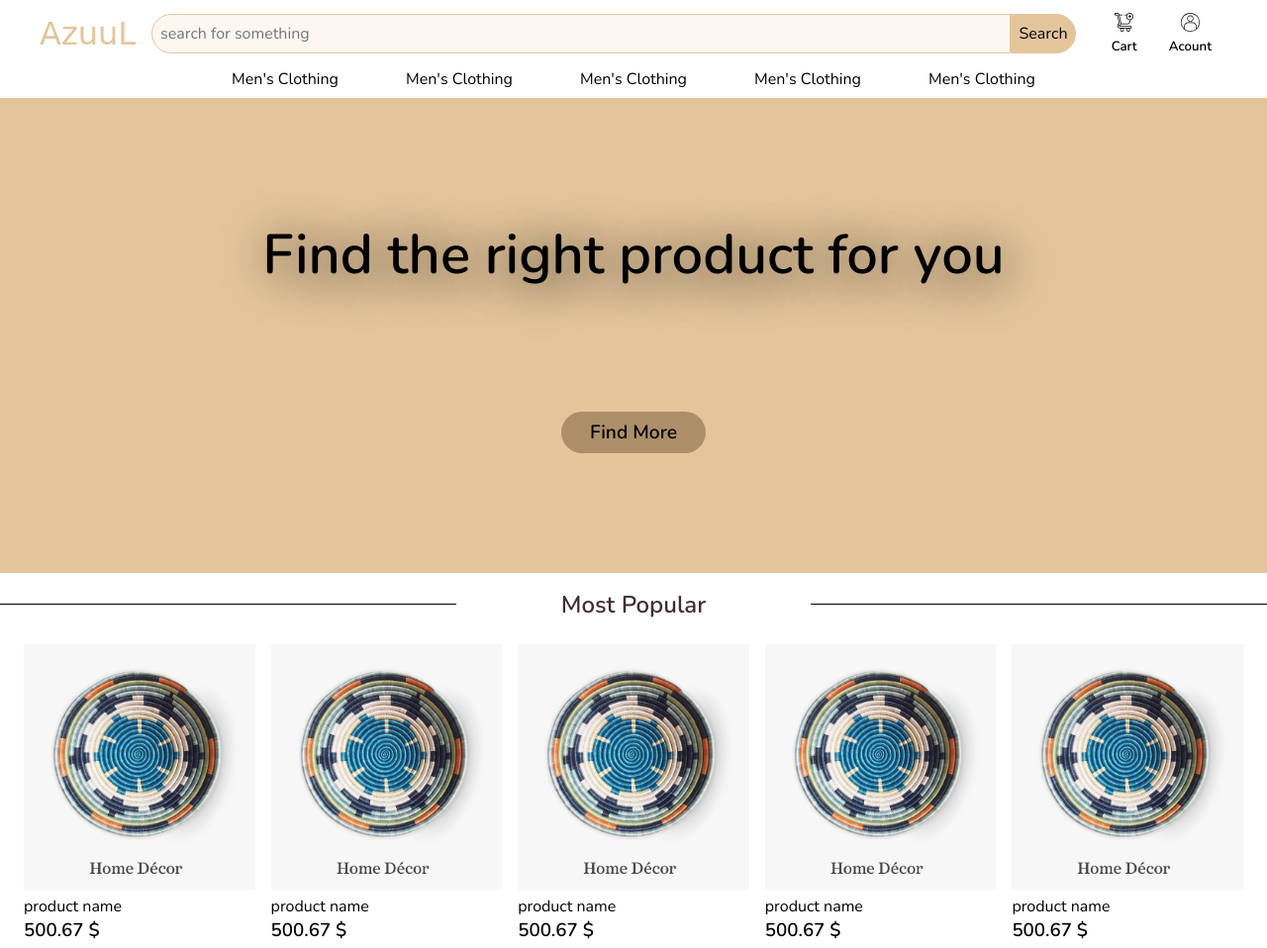
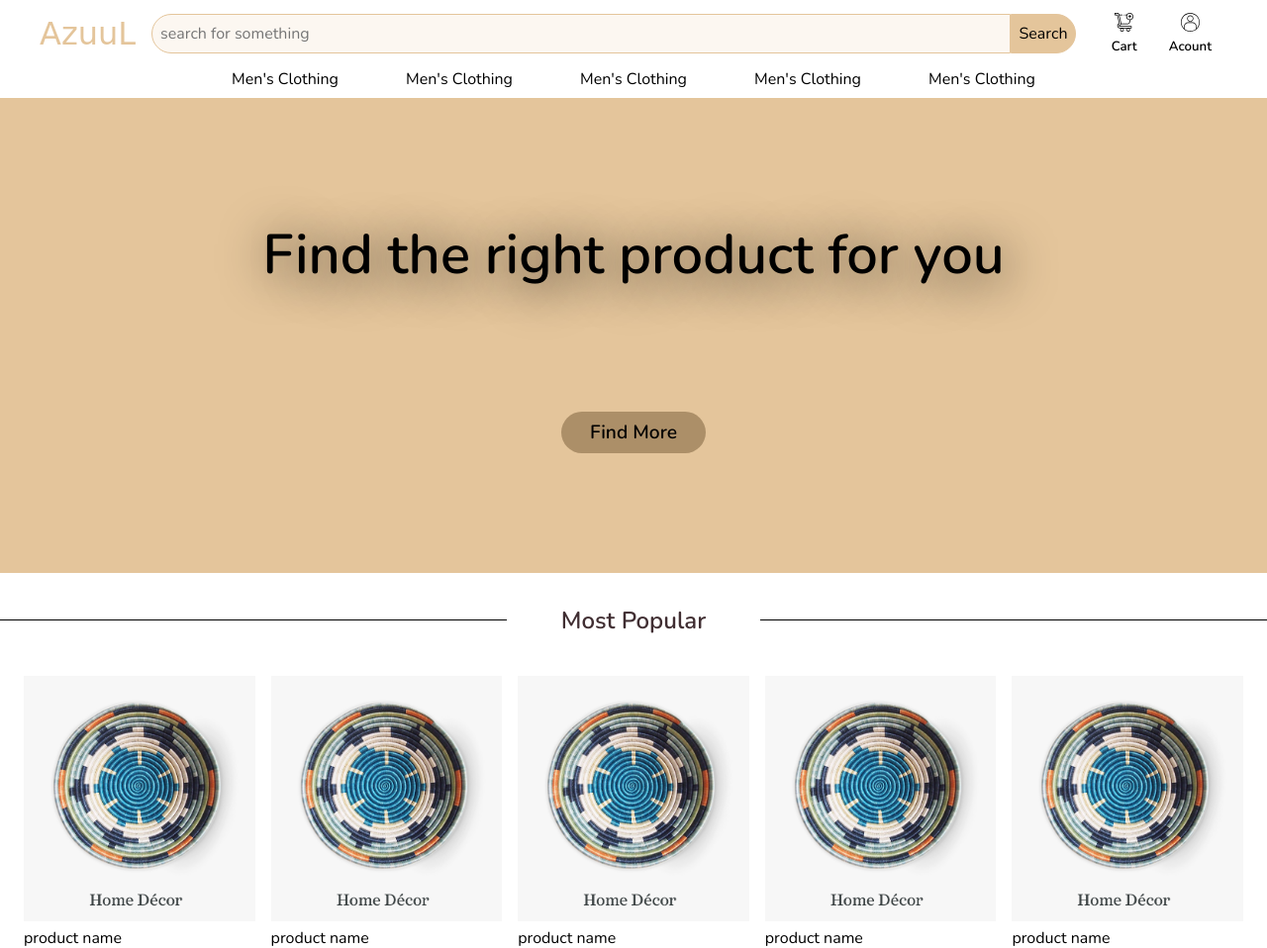
Before and after one commit to M-Kouache/PFE-Ecommerce-Project, a PHP site: page / in a window 1280 px wide. Shown: the top 958 px of the page at 99% size. Run offline with PHP 8.4, Linux system fonts and the light colour scheme; some web fonts are replaced.

Commit message:
adjsut size of product section's header

```diff
--- a/StyleSheet/media.css
+++ b/StyleSheet/media.css
@@ -47,9 +47,8 @@
   }
 
   .product-container-header h1 {
-    width: 20%;
+    width: fit-content;
     font-size: 1.5rem;
-    margin: 0 4rem;
   }
 
   .separater-line {
--- a/StyleSheet/style.css
+++ b/StyleSheet/style.css
@@ -217,20 +217,20 @@
 }
 
 .product-container-header {
-  padding: 1rem 0;
+  justify-content: space-between;
+  padding: 2rem 0;
 }
 
 .product-container-header h1 {
-  width: 30%;
-  font-size: 0.8rem;
+  width: fit-content;
+  font-size: 1.2rem;
   text-align: center;
   color: var(--brown);
-  margin: 0 2rem;
 }
 
 .separater-line {
   border-top: 1px var(--black) solid;
-  width: 40%;
+  width: 30%;
 }
 
 .products-container {
--- a/index.html
+++ b/index.html
@@ -73,7 +73,7 @@
       <section class="main-section ">
           <div class="product-container-header flex ">
                 <div class="separater-line"></div>
-                <h1>Most  Popular</h1>
+                <h1>Most Popular</h1>
                 <div class="separater-line"></div>
           </div>
 
```
